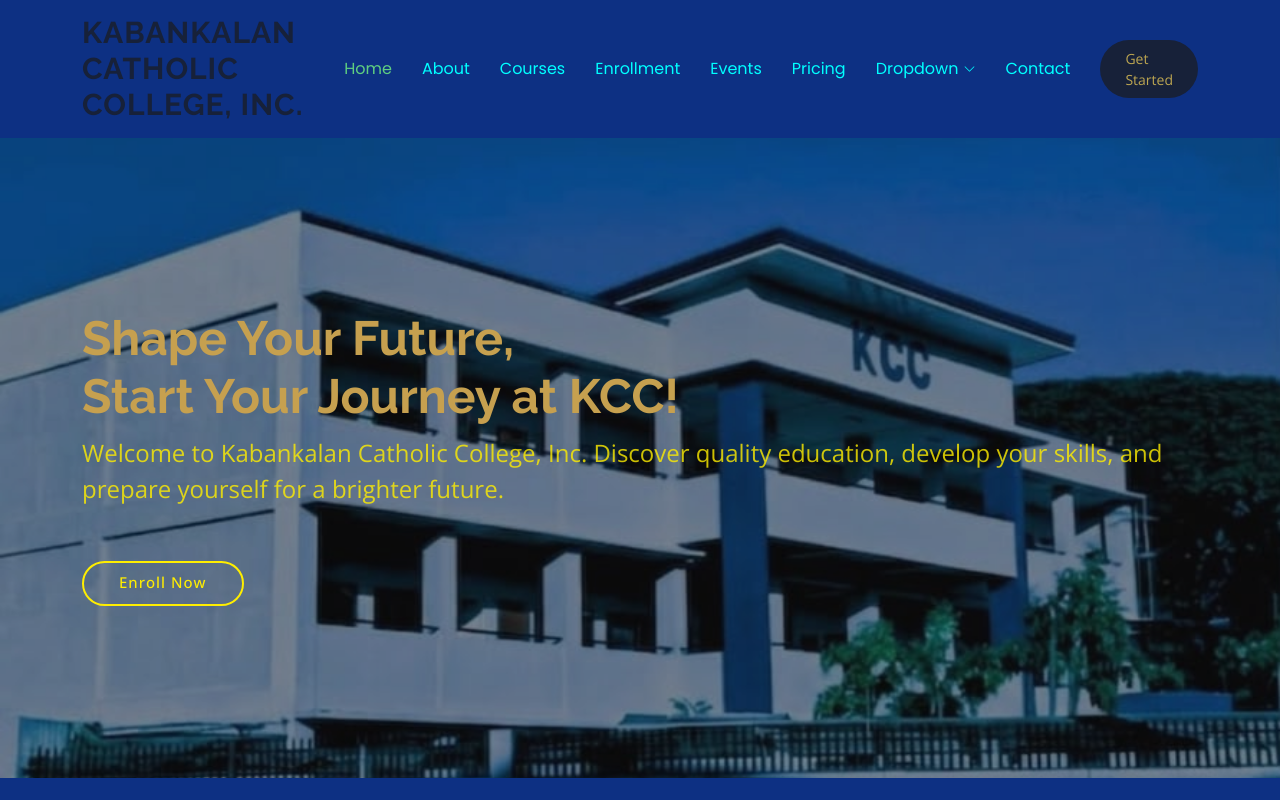
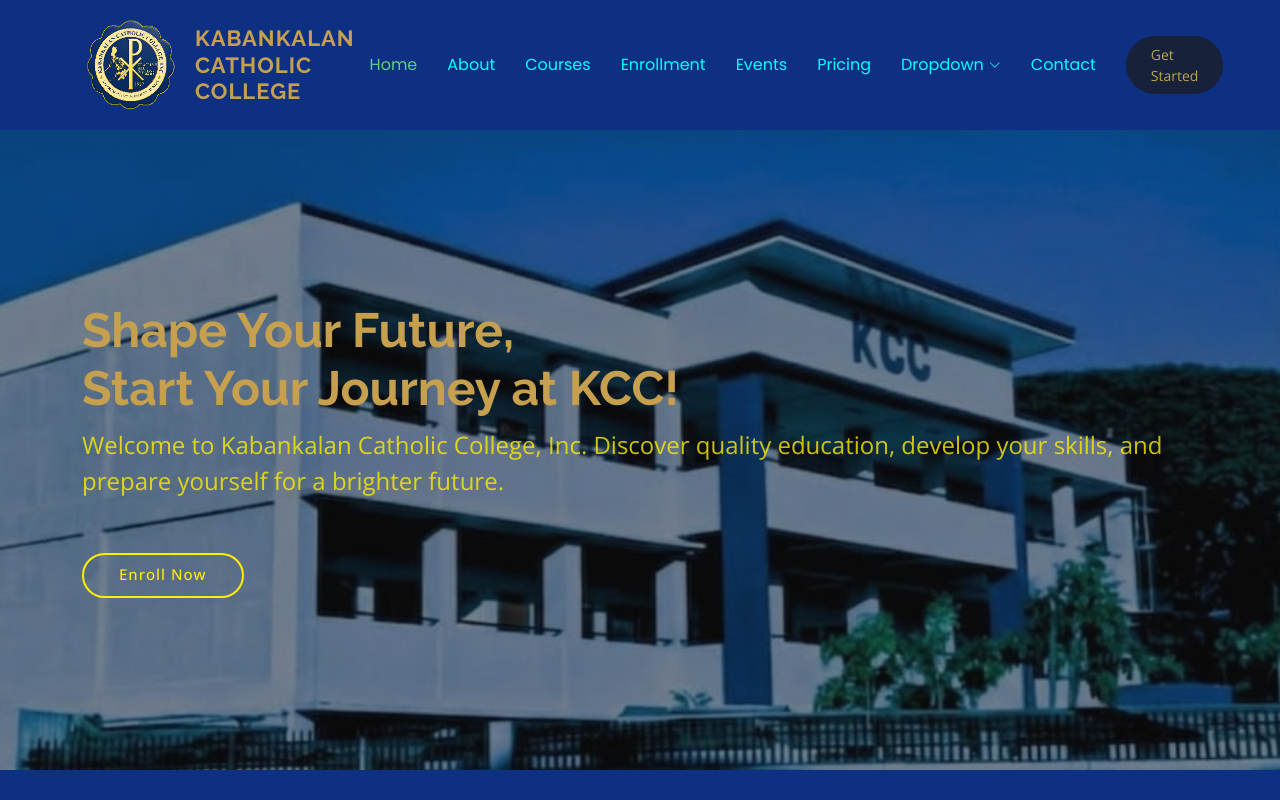
Before and after one commit to Joshua143-design/Canceran-project-2, a plain HTML site: page index.html in a window 1280 px wide. Shown: the top 800 px of the page. Drawn offline with nearby package versions, Linux system fonts and the light colour scheme.

Commit message:
10 commit

```diff
--- a/assets/css/main.css
+++ b/assets/css/main.css
@@ -2238,11 +2238,22 @@ section,
   background: color-mix(in srgb, var(--accent-color), transparent 20%);
 }
 
-/*--------------------------------------------------------------
-# Starter Section Section
---------------------------------------------------------------*/
-.starter-section {
-  /* Add your styles here */
-
-
-}
+/* KCC Header Logo */
+.header .logo {
+  display: flex;
+  align-items: center;
+  gap: 10px;
+}
+
+.header .logo img {
+  max-height: 100px;
+  width: auto;
+  margin-right: 5px;
+}
+
+.header .logo h1 {
+  font-size: 22px;
+  font-weight: 700;
+  margin: 0;
+  color: #c6a04f;
+}
--- a/index.html
+++ b/index.html
@@ -11,6 +11,7 @@
   <!-- Favicons -->
   <link href="assets/img/KCC-LOGO.png" rel="icon">
   <link href="assets/img/KCC-LOGO.png" rel="apple-touch-icon">
+  <link href="assets/css/main.css" rel="stylesheet">
 
   <!-- Fonts -->
   <link href="https://fonts.googleapis.com" rel="preconnect">
@@ -42,9 +43,8 @@
     <div class="container-fluid container-xl position-relative d-flex align-items-center">
 
       <a href="index.html" class="logo d-flex align-items-center me-auto">
-        <!-- Uncomment the line below if you also wish to use an image logo -->
-        <!-- <img src="assets/img/logo.webp" alt=""> -->
-        <h1 class="sitename">Kabankalan Catholic College, INC.</h1>
+        <img src="assets/img/KCC-LOGO.png" alt="KCC Logo">
+        <h1 class="sitename">Kabankalan Catholic College</h1>
       </a>
 
       <nav id="navmenu" class="navmenu">
```
Also changed, not shown: about.html (+3 -3 lines), contact.html (+3 -3 lines), course-details.html (+3 -3 lines), courses.html (+3 -3 lines), enrollment.html (+3 -3 lines), events.html (+3 -3 lines), pricing.html (+3 -3 lines), starter-page.html (+3 -3 lines).
